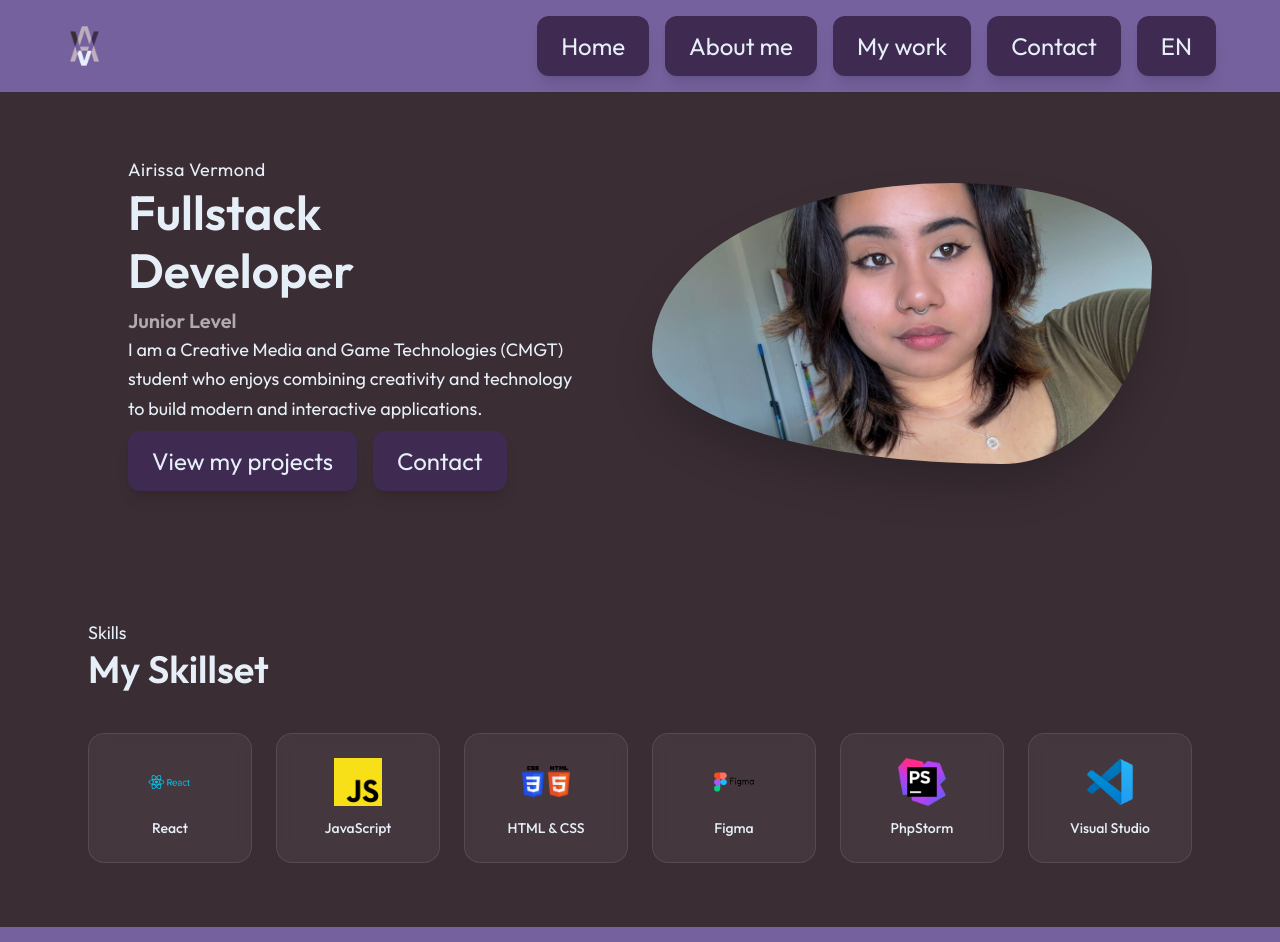
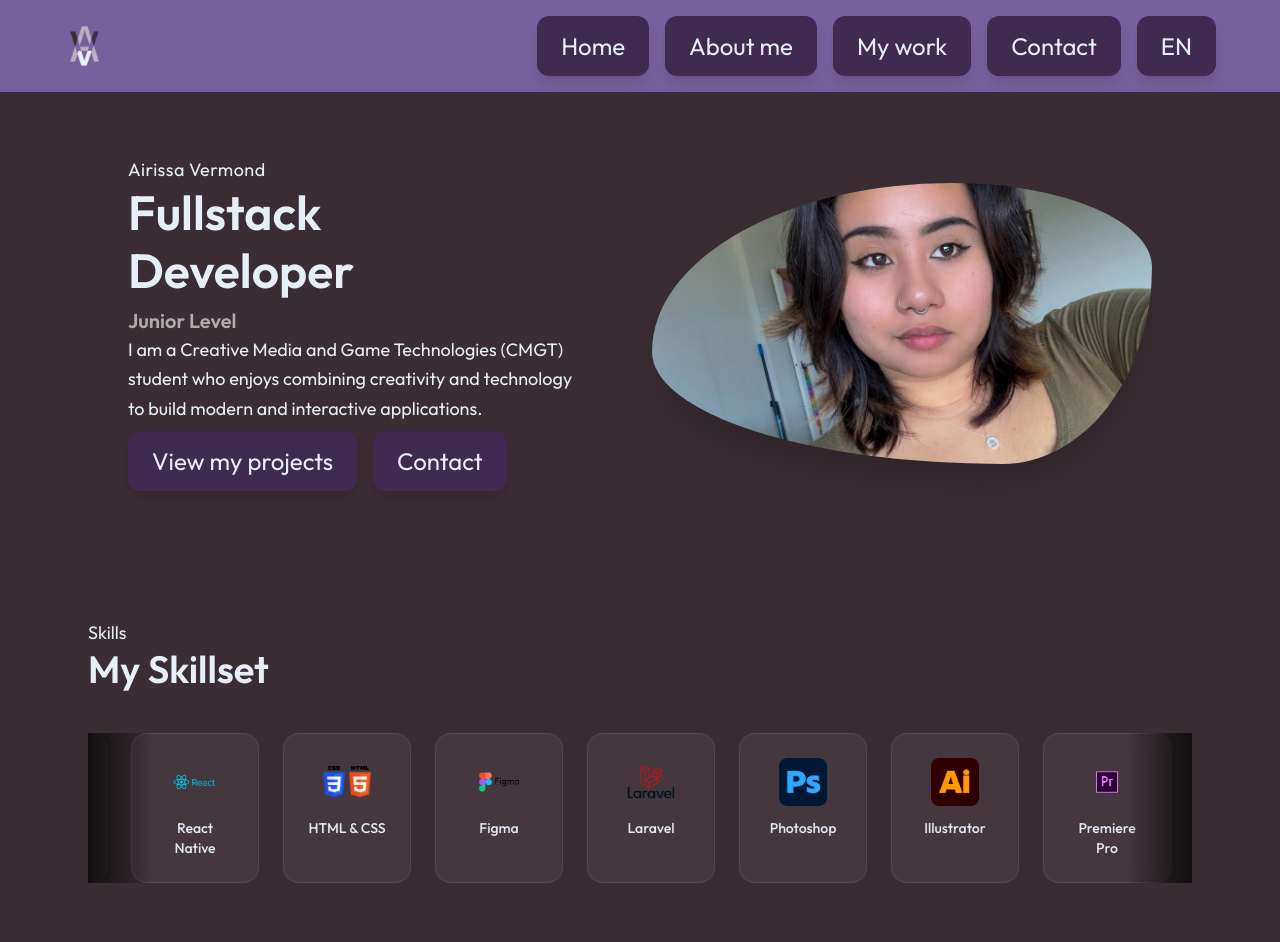
Before and after one commit to AngryPapayah/airissa-portfolio, a React (Vite) app: page / in a window 1280 px wide. Shown: the top 942 px of the page. Built offline with nearby package versions, Linux system fonts and the light colour scheme.

Commit message:
Laravel toegevoegd, carousel toegevoegd aan Home.jsx

```diff
--- a/src/pages/AboutMe.jsx
+++ b/src/pages/AboutMe.jsx
@@ -11,7 +11,8 @@ function AboutMe() {
         {name: "React Native", image: "/skillset/react.webp"},
         // {name: "Express", image: "/skillset/JS.png"},
         {name: "HTML & CSS", image: "/skillset/HTML-CSS.png"},
-        {name: "Figma", image: "/skillset/figma_logo.webp"}
+        {name: "Figma", image: "/skillset/figma_logo.webp"},
+        {name: "Laravel", image: "/skillset/Laravel-Logo.png"},
     ];
 
     const adobeSkills = [
--- a/src/pages/Home.jsx
+++ b/src/pages/Home.jsx
@@ -5,13 +5,23 @@ function Home() {
     const {language} = useOutletContext();
 
     const skills = [
+        {name: "PhpStorm", image: "/skillset/phpstorm.png"},
+        {name: "Visual Studio", image: "/skillset/VS.png"},
+        {name: "JavaScript", image: "/skillset/JS.png"},
         {name: "React", image: "/skillset/react.webp"},
-        {name: "JavaScript", image: "/skillset/JS.png"},
+        {name: "React Native", image: "/skillset/react.webp"},
+        // {name: "Express", image: "/skillset/JS.png"},
         {name: "HTML & CSS", image: "/skillset/HTML-CSS.png"},
         {name: "Figma", image: "/skillset/figma_logo.webp"},
-        {name: "PhpStorm", image: "/skillset/phpstorm.png"},
-        {name: "Visual Studio", image: "/skillset/VS.png"}
+        {name: "Laravel", image: "/skillset/Laravel-Logo.png"},
+        {name: "Photoshop", image: "/skillset/Photoshop.png"},
+        {name: "Illustrator", image: "/skillset/Illustrator.png"},
+        {name: "Premiere Pro", image: "/skillset/Premierepro.png"},
+        {name: "After Effects", image: "/skillset/AfterEffects.png"}
     ];
+
+    // Duplicate skills for seamless infinite loop
+    const loopedSkills = [...skills, ...skills, ...skills];
 
     return (
         <>
@@ -53,7 +63,6 @@ function Home() {
                         <Link to="/contact">
                             <Button>{language === "EN" ? "Contact" : "Contact"}</Button>
                         </Link>
-
                     </div>
                 </div>
 
@@ -68,6 +77,7 @@ function Home() {
                 </div>
             </section>
 
+            {/* Skills Carousel */}
             <section className="max-w-6xl mx-auto px-6 py-12 md:py-16 space-y-10">
                 <div className="text-center md:text-left">
                     <p className="text-accent text-lg">
@@ -78,25 +88,46 @@ function Home() {
                     </h2>
                 </div>
 
-                <div className="grid grid-cols-2 sm:grid-cols-3 md:grid-cols-6 gap-4 md:gap-6">
-                    {skills.map((skill) => (
+                {/* Carousel wrapper with fade edges */}
+                <div className="relative overflow-hidden">
+                    {/* Left fade */}
                     <div
-                            key={skill.name}
-                            className="bg-white/5 border border-white/10 rounded-2xl p-4 md:p-6 text-center hover:scale-105 transition backdrop-blur-sm"
+                        className="absolute left-0 top-0 h-full w-16 bg-gradient-to-r from-[var(--color-bg,#0f0f0f)] to-transparent z-10 pointer-events-none"></div>
+                    {/* Right fade */}
+                    <div
+                        className="absolute right-0 top-0 h-full w-16 bg-gradient-to-l from-[var(--color-bg,#0f0f0f)] to-transparent z-10 pointer-events-none"></div>
+
+                    <div className="flex gap-6 animate-scroll w-max">
+                        {loopedSkills.map((skill, index) => (
+                            <div
+                                key={`${skill.name}-${index}`}
+                                className="bg-white/5 border border-white/10 rounded-2xl p-6 text-center hover:scale-105 transition backdrop-blur-sm flex-shrink-0 w-32"
                             >
                                 <img
                                     src={skill.image}
                                     alt={skill.name}
-                                className="w-10 h-10 md:w-12 md:h-12 object-contain mx-auto mb-3"
+                                    className="w-12 h-12 object-contain mx-auto mb-3"
                                 />
-
-                            <p className="text-sm font-medium">
-                                {skill.name}
-                            </p>
+                                <p className="text-sm font-medium">{skill.name}</p>
                             </div>
                         ))}
                     </div>
+                </div>
             </section>
+
+            {/* Keyframe animation via style tag */}
+            <style>{`
+                @keyframes scroll {
+                    0% { transform: translateX(0); }
+                    100% { transform: translateX(calc(-100% / 3)); }
+                }
+                .animate-scroll {
+                    animation: scroll 18s linear infinite;
+                }
+                .animate-scroll:hover {
+                    animation-play-state: paused;
+                }
+            `}</style>
         </>
     );
 }
```
Also changed, not shown: public/skillset/Laravel-Logo.png (added). Lines whose indentation alone changed are shown as unchanged.
